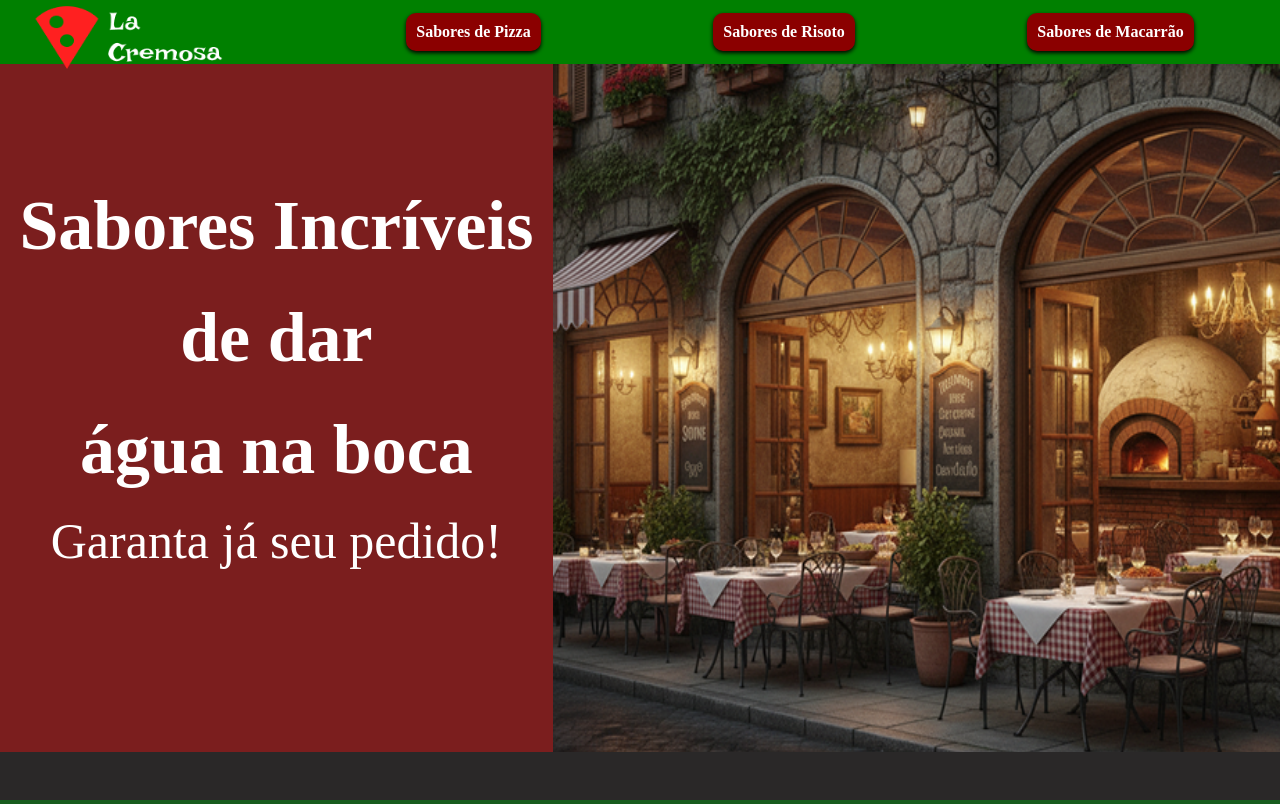
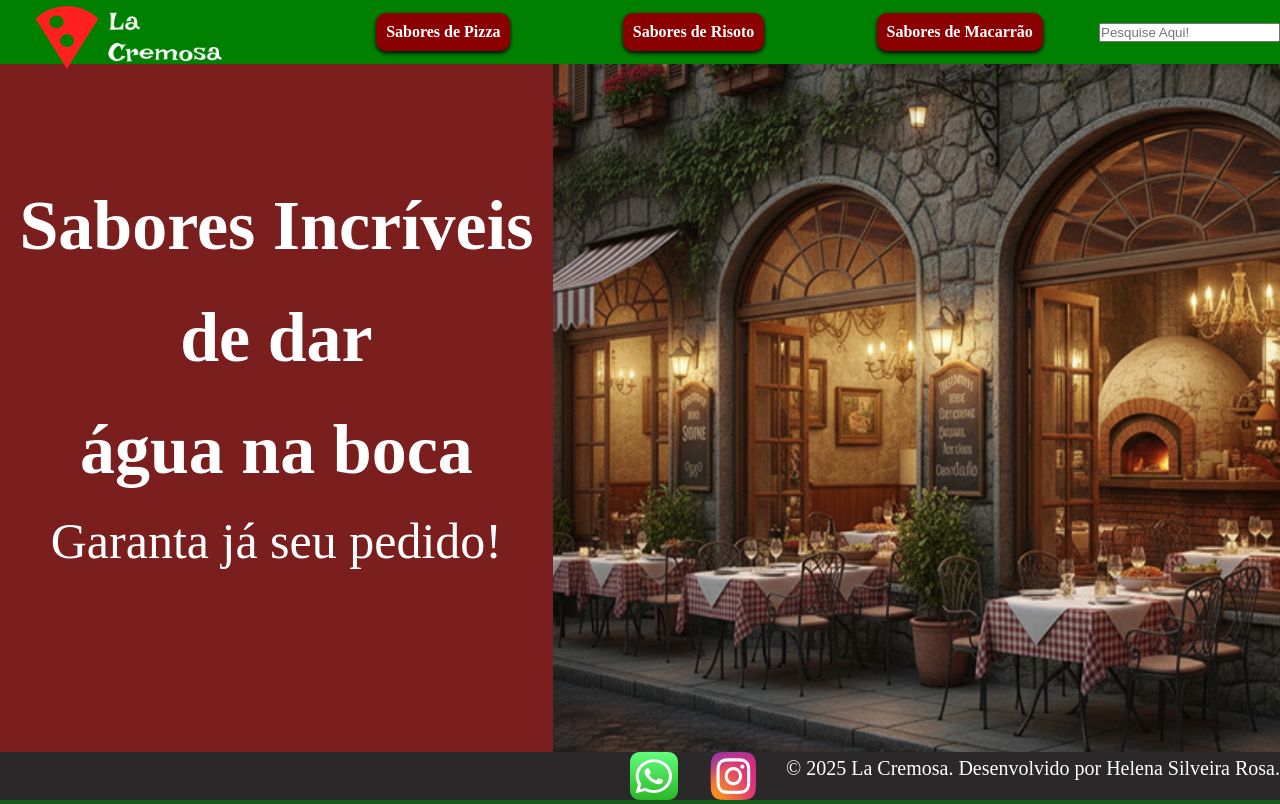
Before and after one commit to Helena-Rosa/portifolio3, a website: page index.html in a window 1280 px wide. Shown: the top 804 px of the page. Drawn offline with Linux system fonts and the light colour scheme.

Commit message:
ADD: fim do portifolio

```diff
--- a/index.html
+++ b/index.html
@@ -25,6 +25,10 @@
                 <a href="#container-macarrao">
                     <li><strong>Sabores de Macarrão</strong></li>
                 </a>
+
+            </ul>
+            <input class="header-pesquisa" type="text" placeholder="Pesquise Aqui!">
+        </section>
             </ul>
         </section>
     </header>
@@ -44,6 +48,9 @@
         <section class="container-pizza" id="container-pizza">
             <div class="container-pizza-imagem">
                 <img src="src/assets/images/pizza.img.png" alt="foto-pizza">
+                <figure class="box-imagem">
+                            <figcaption class="legenda-imagem">Pizza de Mussarela</figcaption>
+                </figure>
             </div>
 
             <div class="container-content">
@@ -66,6 +73,9 @@
         <section class="container-risoto" id="container-risoto">
             <div class="container-risoto-imagem">
                 <img src="src/assets/images/risoto.img.png" alt="foto-Risoto">
+                <figure class="box-imagem">
+                            <figcaption class="legenda-imagem">Risotos de Camarão com Limão</figcaption>
+                </figure>
             </div>
 
             <div class="container-content">
@@ -88,6 +98,9 @@
         <section class="container-macarrao" id="container-macarrao">
             <div class="container-macarrao-imagem">
                 <img src="src/assets/images/macarrao.img.png" alt="foto-Macarrao">
+                <figure class="box-imagem">
+                            <figcaption class="legenda-imagem">Macarrão a Bolonhesa</figcaption>
+                </figure>
             </div>
 
             <div class="container-content">
@@ -109,8 +122,23 @@
         </section>
     </main>
     <footer>
+
+
         <div class="container-footer">
 
+
+            <a href="https://wa.me/55DDONUMERO" target="_blank" title="Faça seu pedido pelo WhatsApp">
+                    <img src="src/icones/whatzap.png" alt="Ícone do WhatsApp" class="whatsapp-icon-img">
+                </a>
+
+
+            <a href="https://www.instagram.com/" target="_blank" title="Conheça um pouco do nossos produtos pelo nosso perfil">
+                    <img src="src/icones/insta.png" alt="Icone do insta" class="insta-icon-img">
+            </a>
+
+
+
+            <span class="direitos-autorais">© 2025 La Cremosa. Desenvolvido por Helena Silveira Rosa.</span>
         </div>
     </footer>
 
--- a/src/styles/global.css
+++ b/src/styles/global.css
@@ -33,6 +33,7 @@
     flex-wrap: wrap;
     justify-content: space-around;
     color: white;
+
 }
 
 .container-header-produtos li{
@@ -54,9 +55,7 @@
     box-shadow: 0 4px 8px rgb(0,0,0)
 }
 
-.main{
 
-}
 
 .container-main{
     width: 100%;
@@ -91,11 +90,12 @@
     color: #fff;
     font-size: 50px;
     line-height: 10px;
-}
+    }
 
 .container-main-imagem img{
     width: 100%;
     height: 100%;
+    text-align: center;
 }
 .container-pizza{
     width: 100%;
@@ -154,12 +154,14 @@
     display: flex;
     color: white;
     padding: 8vh 0 ;
+    text-align: center;
 }
 
 
 .container-risoto-imagem img{
     width: 100%;
     height: 100%;
+
 }
 
 
@@ -199,6 +201,7 @@
     display: flex;
     color: white;
     padding: 8vh 0 ;
+    text-align: center;
 }
 
 
@@ -229,4 +232,13 @@
     position: fixed;
     left: 0;
     bottom: 0;
+    text-align: center;
+    color: #fff;
+    font-size: 20px;
+    line-height: 1.6;
+    justify-content: right ;
+    align-items: right;
+    gap: 30px;
+
+
 }
```
